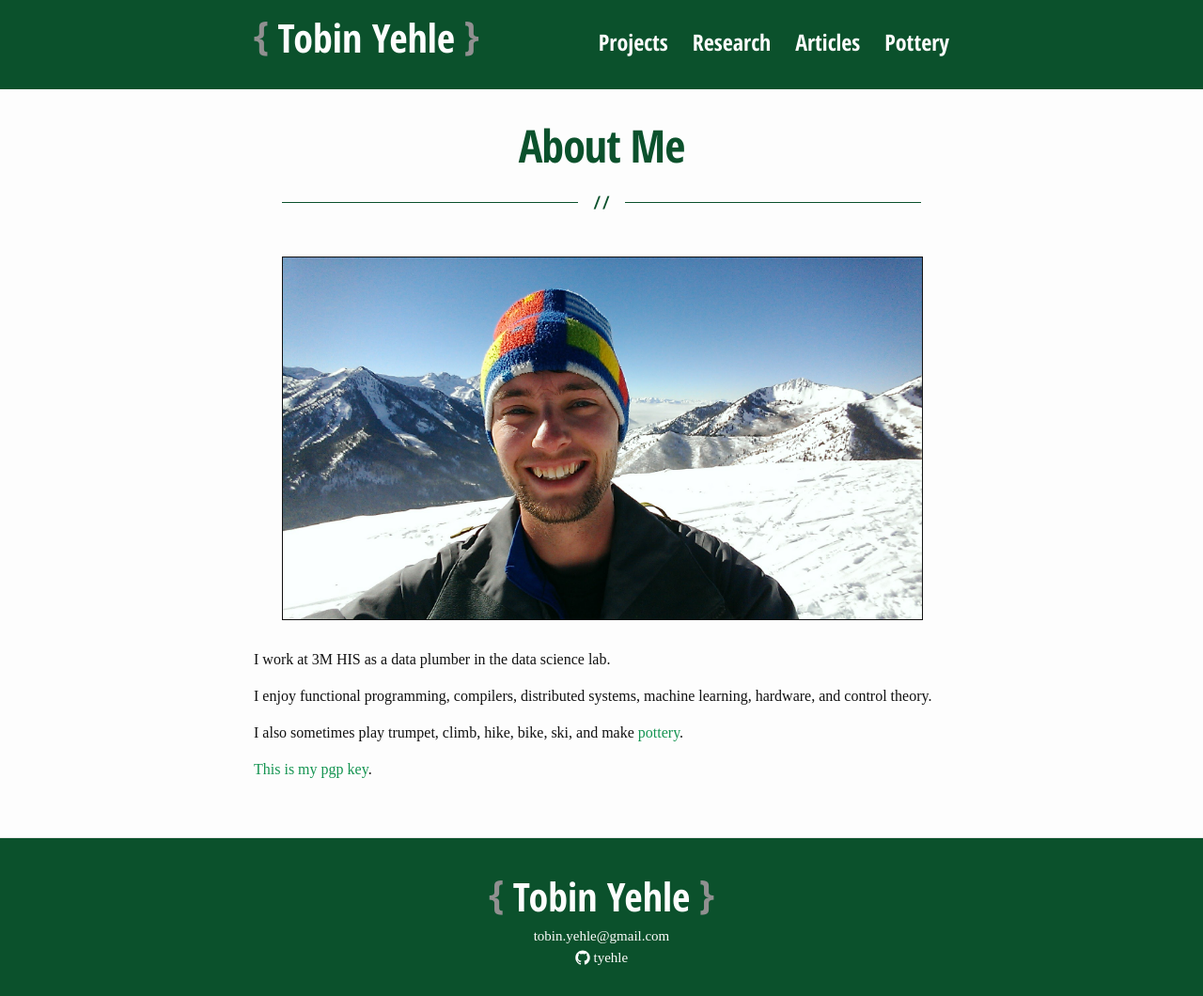
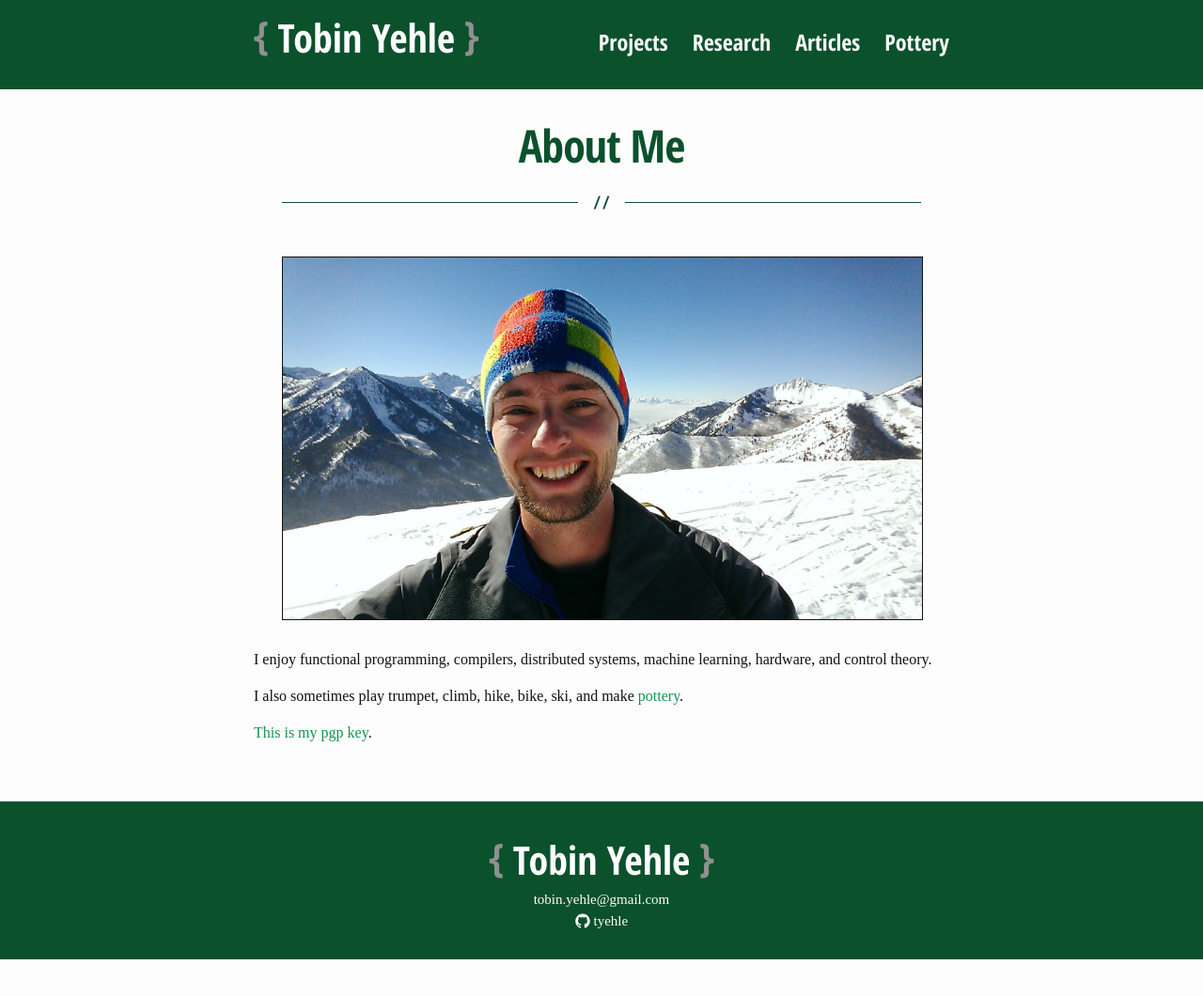
Before and after one commit to tyehle/tyehle.github.io, a Jekyll site: the page built from index.md, in a window 1280 px wide. Shown: the whole page at 94% size. Built offline with Jekyll 4.4.1, drawn with Linux system fonts in a browser that asks for light colours; some web fonts are replaced; after the commit the page ends 1021 px from its top, so only the background shows below that.

Commit message:
update about page

```diff
--- a/index.md
+++ b/index.md
@@ -5,8 +5,6 @@ title: About Me
 
 {% include image.html img="resources/portrait.jpg" %}
 
-I work at 3M HIS as a data plumber in the data science lab.
-
 I enjoy functional programming, compilers, distributed systems, machine learning, hardware, and control theory.
 
 I also sometimes play trumpet, climb, hike, bike, ski, and make [pottery](pottery).
```
